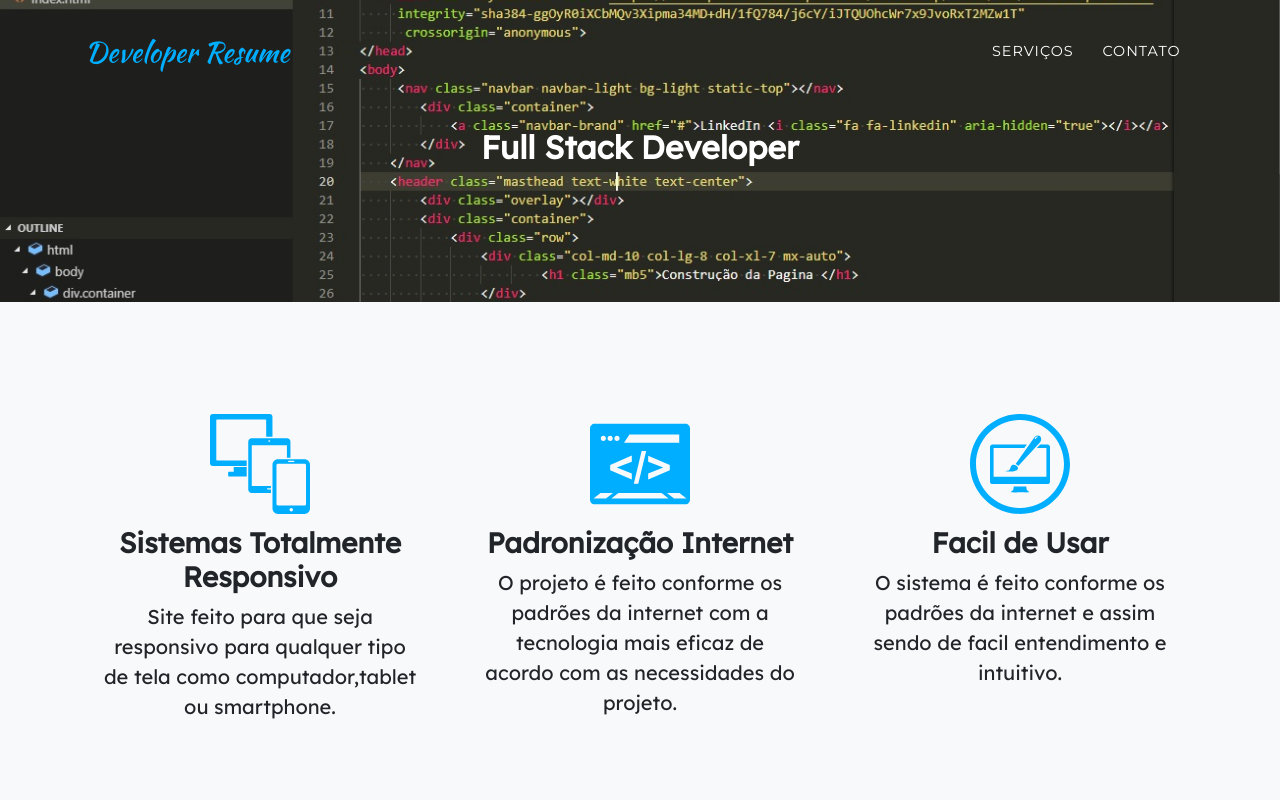
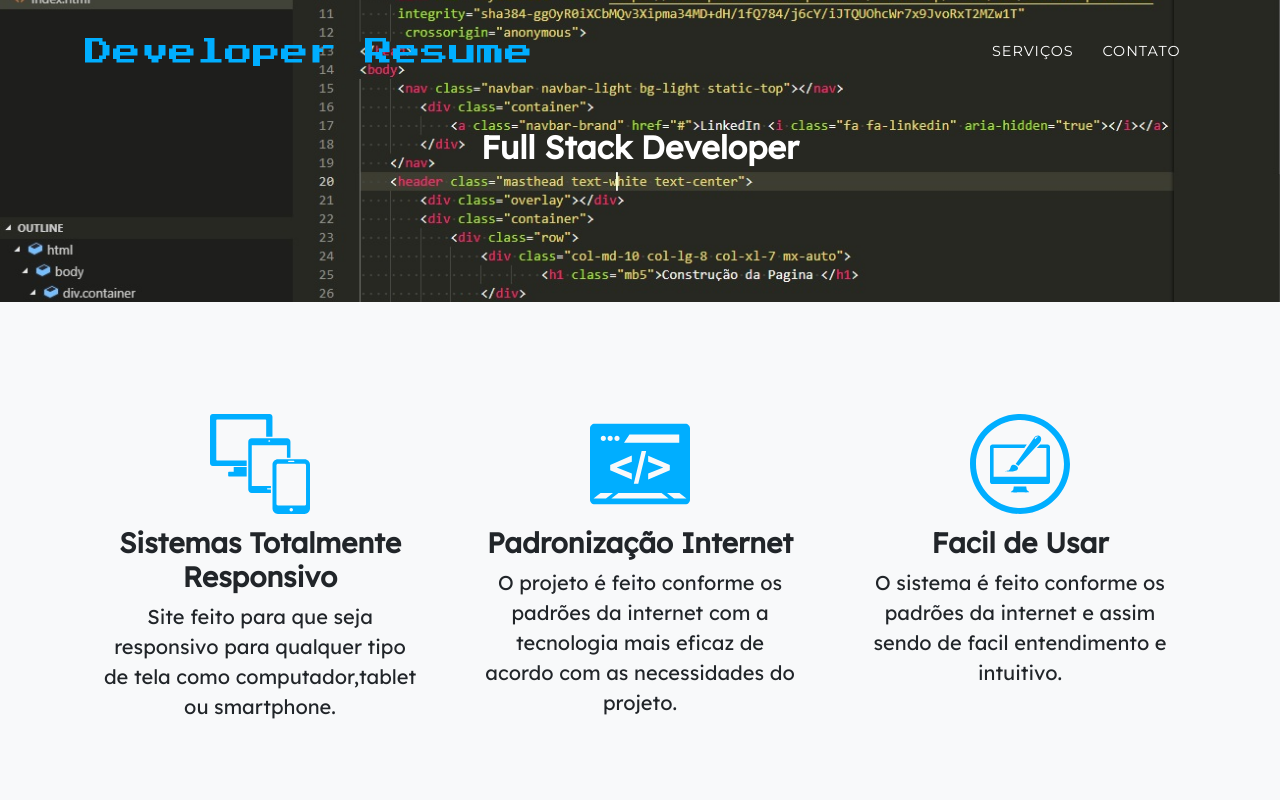
Before and after one commit to RodrigoNegao/rodrigonegao.github.io, a plain HTML site: page index.html in a window 1280 px wide. Shown: the top 800 px of the page. Drawn offline with nearby package versions, Linux system fonts and the light colour scheme.

Commit message:
edicao
nova fonte

```diff
--- a/css/main.css
+++ b/css/main.css
@@ -13,16 +13,14 @@ text-transform: uppercase;
 color: white;
 border: 0;
 background-color: #00aeff;
-font-family: 'Montserrat', -apple-system, BlinkMacSystemFont, 'Segoe UI', Roboto, 'Helvetica Neue', Arial, sans-serif, 'Apple Color Emoji', 'Segoe UI Emoji', 'Segoe UI Symbol', 'Noto Color Emoji';
 }
 
 /* default color "#00aeff" */
 
 #mainNav .navbar-brand {
 color: #00aeff;
-font-family: 'Kaushan Script', -apple-system, BlinkMacSystemFont, 'Segoe UI', Roboto, 'Helvetica Neue', Arial, sans-serif, 'Apple Color Emoji', 'Segoe UI Emoji', 'Segoe UI Symbol', 'Noto Color Emoji';
+font-family: 'Press Start 2P', cursive;
 }
-
 #mainNav .navbar-brand.active, #mainNav .navbar-brand:active, #mainNav .navbar-brand:focus, #mainNav .navbar-brand:hover {
 color: #00aeff;
 }
--- a/index.html
+++ b/index.html
@@ -13,18 +13,15 @@
     <!-- bootstrap -->
      <!-- Bootstrap core CSS -->
   <link href="vendor/bootstrap/css/bootstrap.min.css" rel="stylesheet">
-    <!-- <link rel="stylesheet" href="https://stackpath.bootstrapcdn.com/bootstrap/4.3.1/css/bootstrap.min.css"
-     integrity="sha384-ggOyR0iXCbMQv3Xipma34MD+dH/1fQ784/j6cY/iJTQUOhcWr7x9JvoRxT2MZw1T"
-      crossorigin="anonymous"> -->
-    <!-- Custom fonts for this template -->
+
     <link href="https://fonts.googleapis.com/css?family=Lexend+Deca&display=swap" rel="stylesheet">
-    <link href='https://fonts.googleapis.com/css?family=Kaushan+Script' rel='stylesheet' type='text/css'>
+    <link href="https://fonts.googleapis.com/css?family=Press+Start+2P&display=swap" rel="stylesheet">
     <link href="https://fonts.googleapis.com/css?family=Montserrat:400,700" rel="stylesheet" type="text/css">
       <!-- Custom fonts for this template -->
-  <link href="vendor/fontawesome-free/css/all.min.css" rel="stylesheet">
-  <link href="vendor/simple-line-icons/css/simple-line-icons.css" rel="stylesheet" type="text/css">
-      <!-- custom css -->
-     <link href="css/main.css" rel="stylesheet">
+    <link href="vendor/fontawesome-free/css/all.min.css" rel="stylesheet">
+    <link href="vendor/simple-line-icons/css/simple-line-icons.css" rel="stylesheet" type="text/css">
+    <!-- custom css -->
+    <link href="css/main.css" rel="stylesheet">
 </head>
 <body>
     <!-- navbar -->
```
Also changed, not shown: 1 other file.
